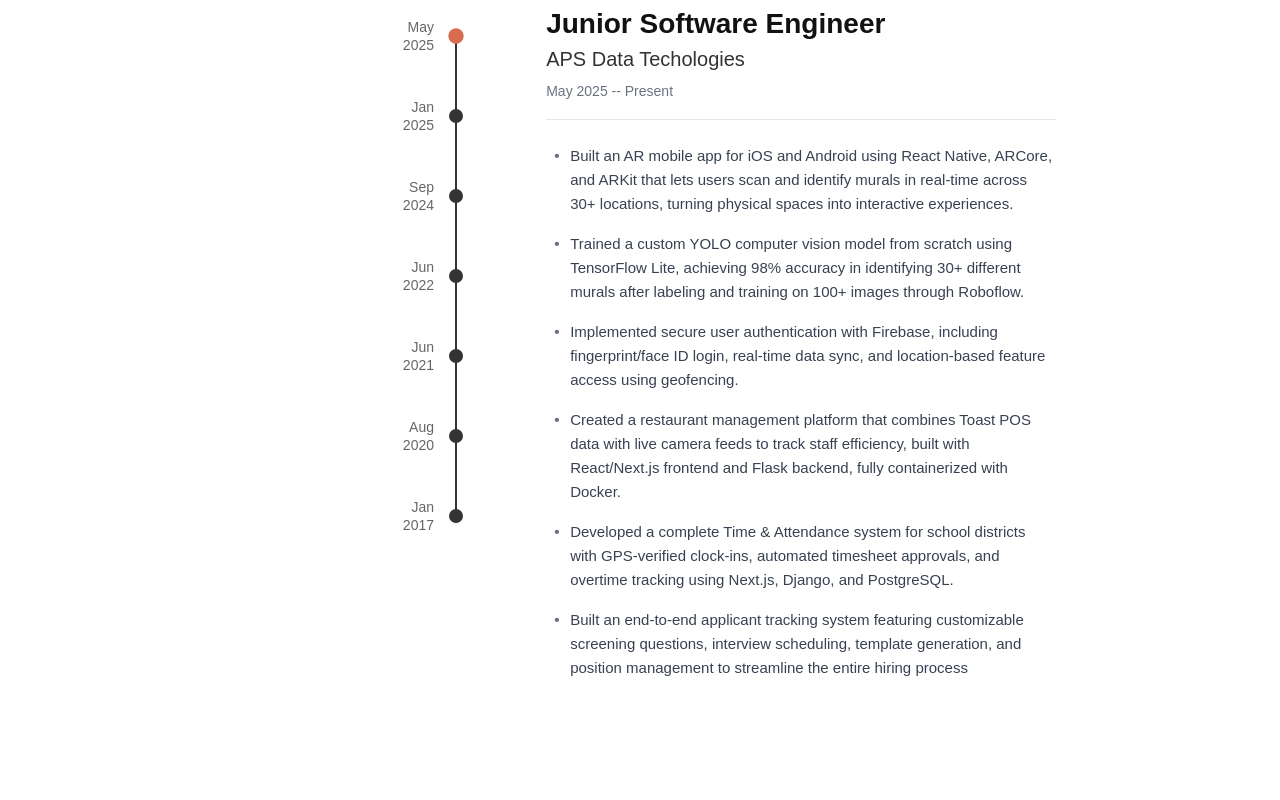
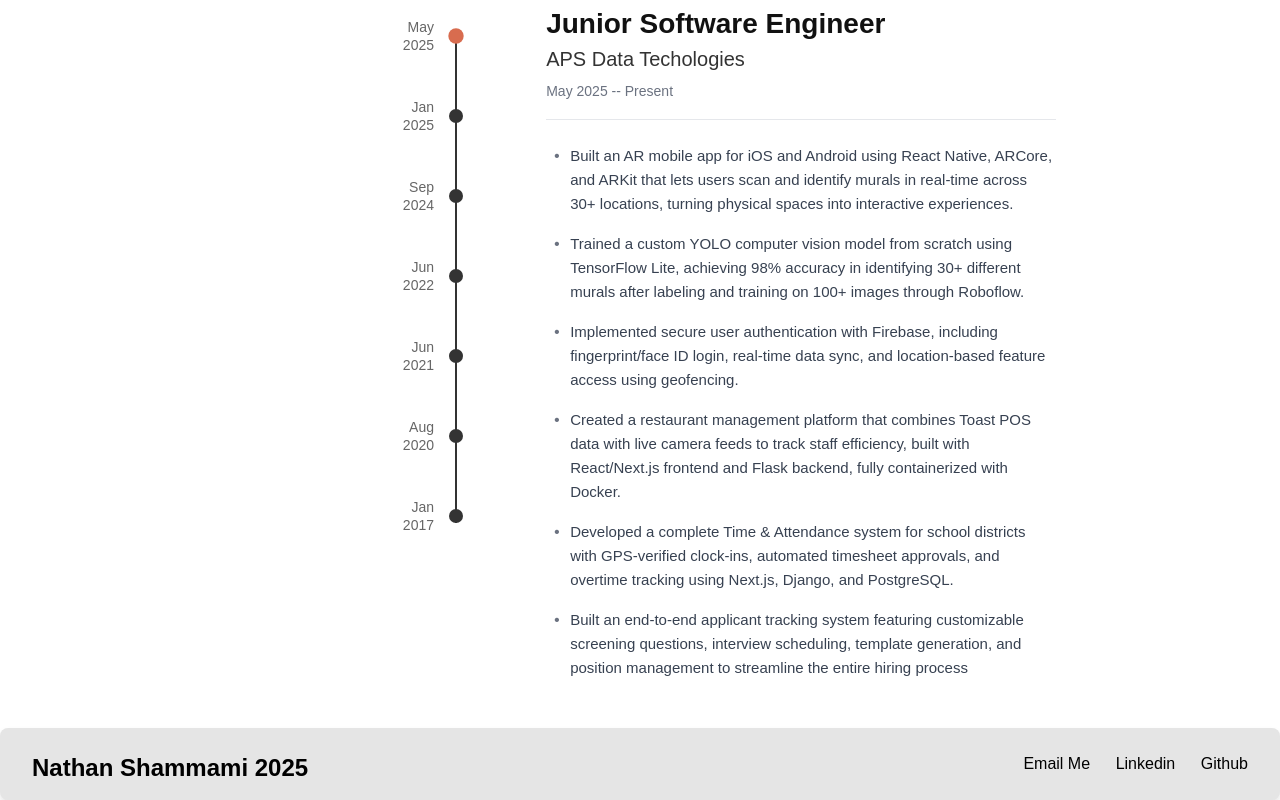
Before and after one commit to Nathan-Shammami/Personal-Website, a Next.js app: page / in a window 1280 px wide. Shown: the part 1426-2226 px from the top of the page. Before the commit the page ends 2154 px from the top, so only its background shows below. Built offline with nearby package versions, Linux system fonts and the light colour scheme.

Commit message:
Basic footer

```diff
--- /dev/null
+++ b/src/app/components/footer/footer.tsx
@@ -0,0 +1,18 @@
+"use client";
+
+import "./footerStyles.css";
+
+export default function Footer() {
+    return (
+        <div className="footerContainer">
+            <div className="footerLeft">
+                <h2>Nathan Shammami 2025</h2>
+            </div>
+            <div className="footerRight">
+                <a href="mailto:Nathan.Shammami@gmail.com" target="_blank" className="navLinks">Email Me</a>
+                <a href="https://www.linkedin.com/in/nathan-shammami-181606234" target="_blank" className="navLinks">Linkedin</a>
+                <a href="https://github.com/Nathan-Shammami" target="_blank" className="navLinks">Github</a>
+            </div>
+        </div>
+    );
+}
--- /dev/null
+++ b/src/app/components/footer/footerStyles.css
@@ -0,0 +1,31 @@
+.footerContainer{
+    height: 5vh;
+    width: 100vw;
+    background-color: #e5e5e5;
+    color: black;
+    padding-top: 5vh;
+    padding-left: 2.5vw;
+    padding-right: 2.5vw;
+    padding-bottom: 4vh;
+    position: sticky;
+    border-radius: 8px;
+    box-shadow: 0 4px 6px rgba(0, 0, 0, 0.1);
+}
+
+/* create the left and right containers for the footer */
+.footerLeft, .footerRight{
+    display: flex;
+    align-items: center;
+    height: 100%;
+    width: 50vw;
+    list-style-type: none;
+    gap: 2vw;
+}
+.footerLeft{
+    float: left;
+    /* color: #d86c4f; */
+}
+.footerRight{
+    justify-content: flex-end;
+    float: right;
+}
--- a/src/app/page.tsx
+++ b/src/app/page.tsx
@@ -5,6 +5,7 @@ import Navbar from "./components/navbar/navbar";
 import Resume from "./components/professional/Resume";
 import AboutMe from "./components/about/aboutMe";
 import ProjectsCarousel from "./components/projects/projects";
+import Footer from "./components/footer/footer";
 
 export default function Home() {
   return (
@@ -30,11 +31,11 @@ export default function Home() {
           </div>
           <Resume />
         </section>
-
-        {/* CONTACT SECTION */}
-        <section id="contact">
-        </section>
       </div>
+      {/* CONTACT SECTION */}
+      <section id="contact">
+        <Footer />
+      </section>
     </>
   );
 }
```
